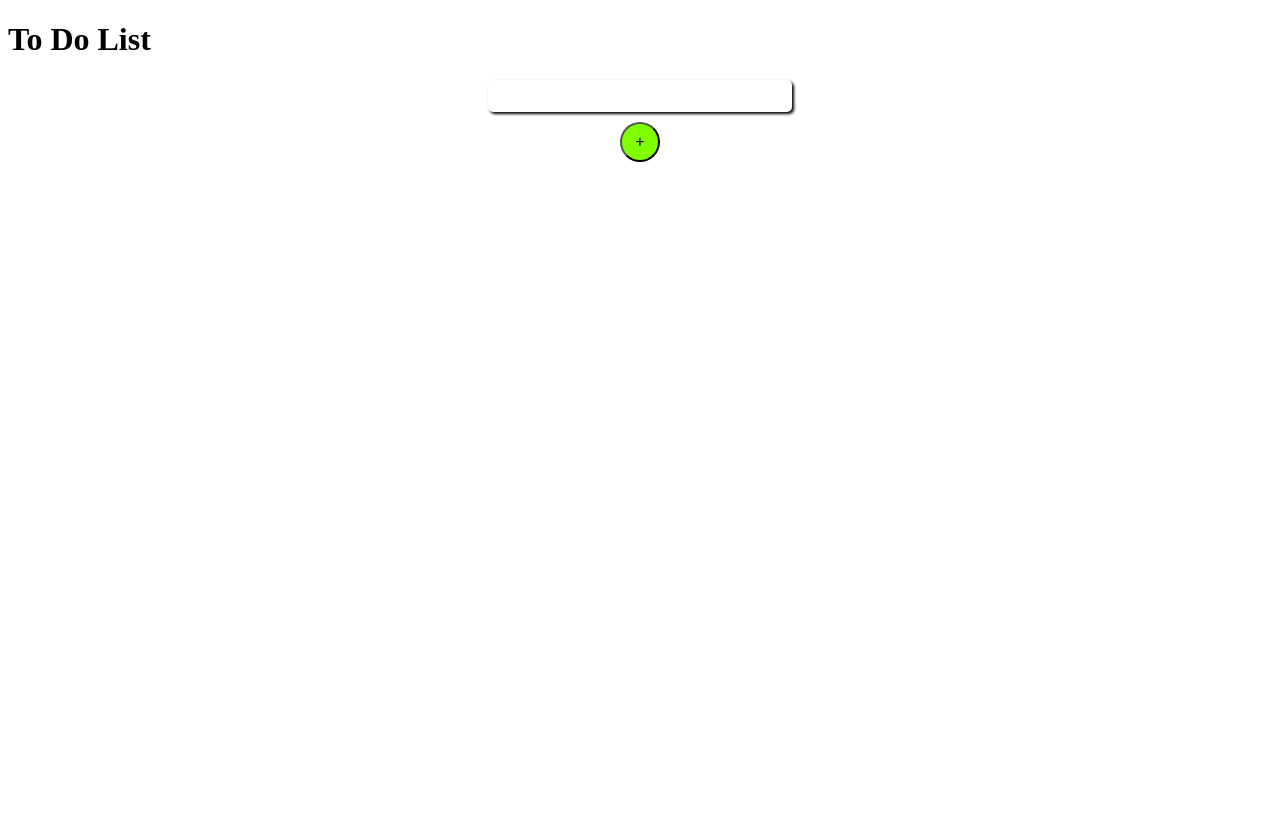
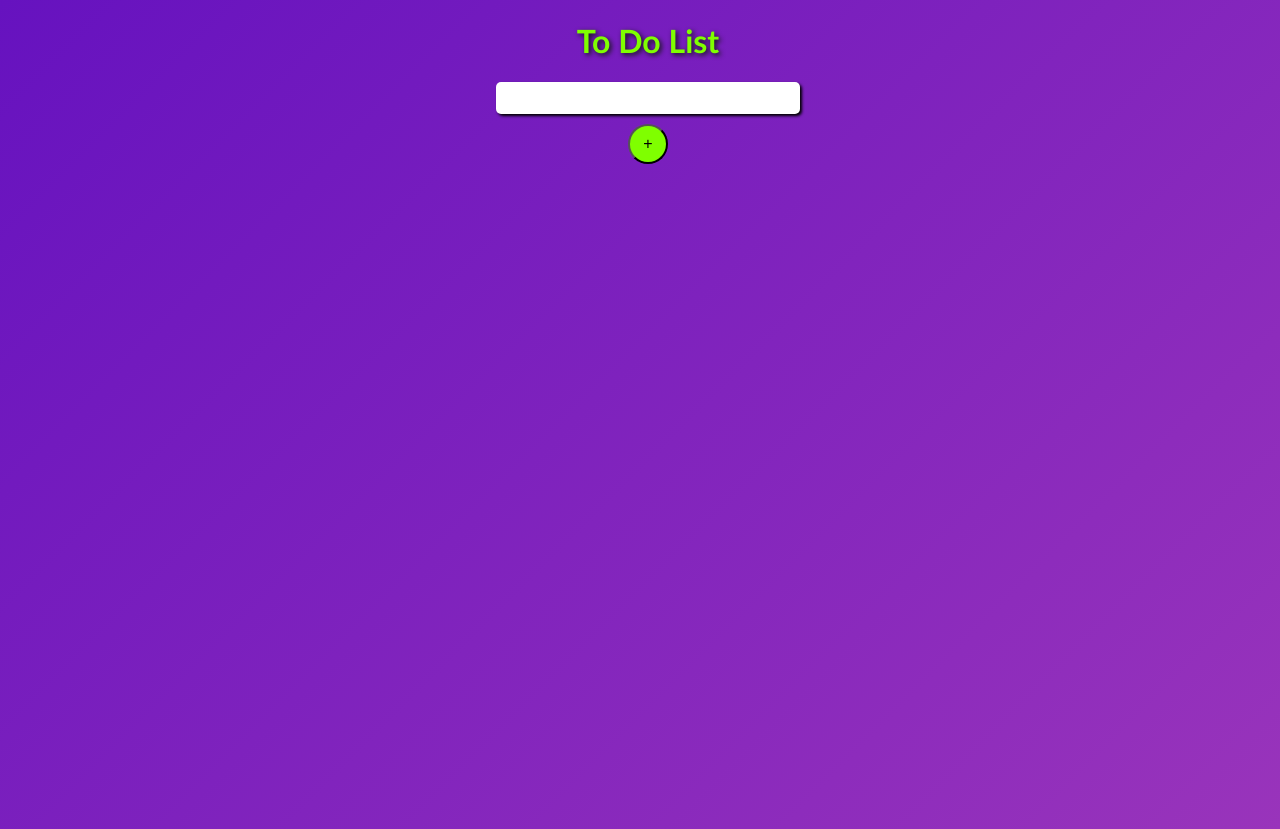
Before and after one commit to gsathvikareddy78/To-do-App, a React (Vite) app: page / in a window 1280 px wide. Before the commit the page ends 800 px from the top, so only its background shows below. Built offline with nearby package versions, Linux system fonts and the light colour scheme.

Commit message:
Initial commit

```diff
--- a/package.json
+++ b/package.json
@@ -1,12 +1,12 @@
 {
-  "homepage": "https://gsathvikareddy78.github.io/To-do-App",
+  "homepage": "https://gsathvikareddy78.github.io/To-Do-App",
   "name": "to-do-list",
   "private": true,
   "version": "0.0.0",
   "type": "module",
   "scripts": {
-    "predeploy":"npm run build",
-    "deploy":"gh-pages -d dist",
+    "predeploy": "npm run build",
+    "deploy": "gh-pages -d dist",
     "dev": "vite",
     "build": "vite build",
     "lint": "eslint . --ext js,jsx --report-unused-disable-directives --max-warnings 0",
--- a/src/App.css
+++ b/src/App.css
@@ -1,24 +1,65 @@
-.input-container {
+body{
+  font-family: 'Trebuchet MS', 'Lucida Sans Unicode', 'Lucida Grande', 'Lucida Sans', Arial, sans-serif;
+  /* background-color:  #6e22c0; */
+  width: 100%;
+  min-height: 100vh;
+  background: linear-gradient(135deg,#6612bf,rgb(153, 52, 187));
+}
+
+h1{
+  text-align: center;
+  color: chartreuse;
+  text-shadow:2px 2px 5px #11180f;
+}
+
+.input-container{
   display: flex;
-  flex-direction: column;
+  flex-direction : column;
   align-items: center;
 }
 
-.input-container > input {
+.input-container >input{
   width: 300px;
   height: 30px;
   font-size: 1.25rem;
   box-shadow: 2px 2px 3px black;
   border-radius: 5px;
   border: none;
-  margin-bottom: 10px;
 }
 
-.input-container > button {
+.input-container>button{
   width: 40px;
   height: 40px;
   border-radius: 20px;
-  font-size: 1rem;
-  background-color: chartreuse;
+  font-size:1rem;
+  background-color:chartreuse;
+  margin-top: 10px;
   cursor: pointer;
 }
+
+.container{
+  margin-top:15px;
+  display: flex;
+  flex-direction: column;
+  align-items: center;
+}
+
+.todo{
+  width: 500px;
+  font-size: 1.2rem;
+  display: flex;
+  justify-content:space-between;
+  border-radius: 10px;
+  background-color: #F1FAEE;
+  padding: 0px 5px;
+  align-items: center;
+}
+
+.actions > button{
+  background-color: chartreuse;
+  height: 30px;
+  width: 70px;
+  border-radius: 10px;
+  font-size:1.05rem;
+  margin-left: 10px;
+}
--- a/vite.config.js
+++ b/vite.config.js
@@ -3,6 +3,6 @@ import react from '@vitejs/plugin-react'
 
 // https://vitejs.dev/config/
 export default defineConfig({
-  base:"/To-do-App/",
+  base:"/To-Do-App/",
   plugins: [react()],
 })
```
